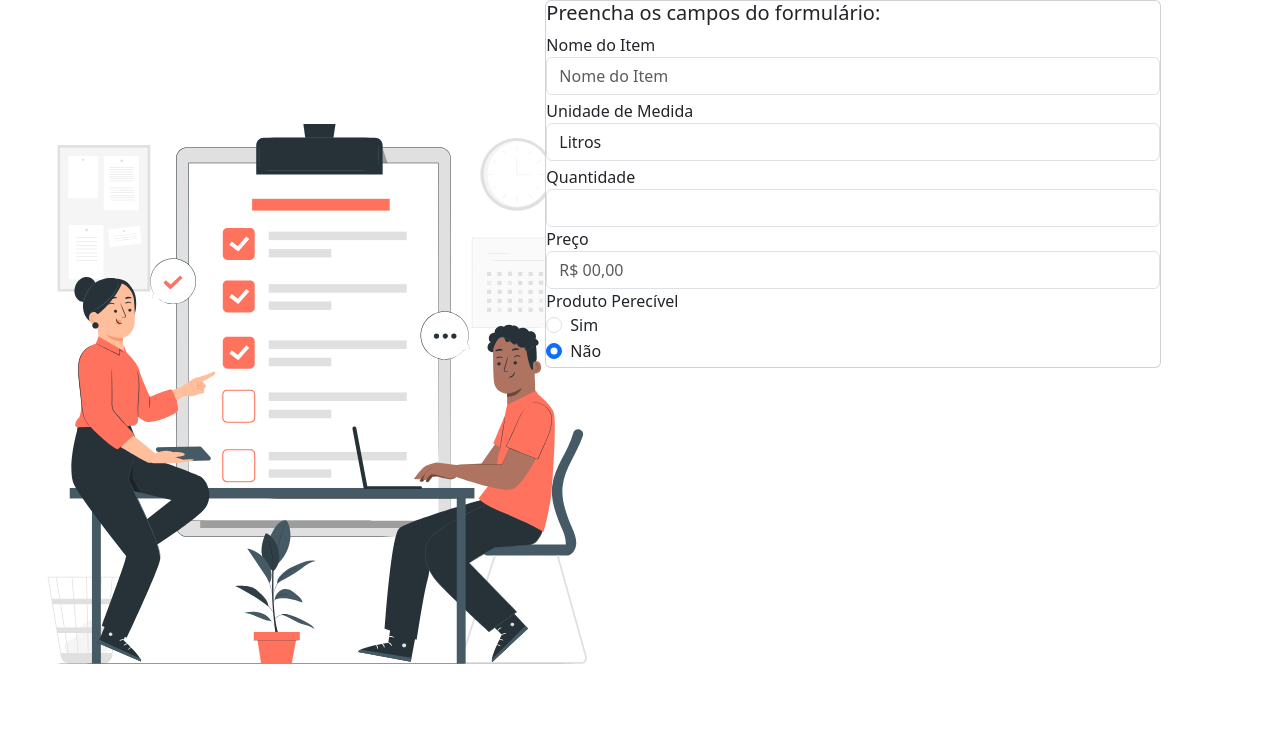
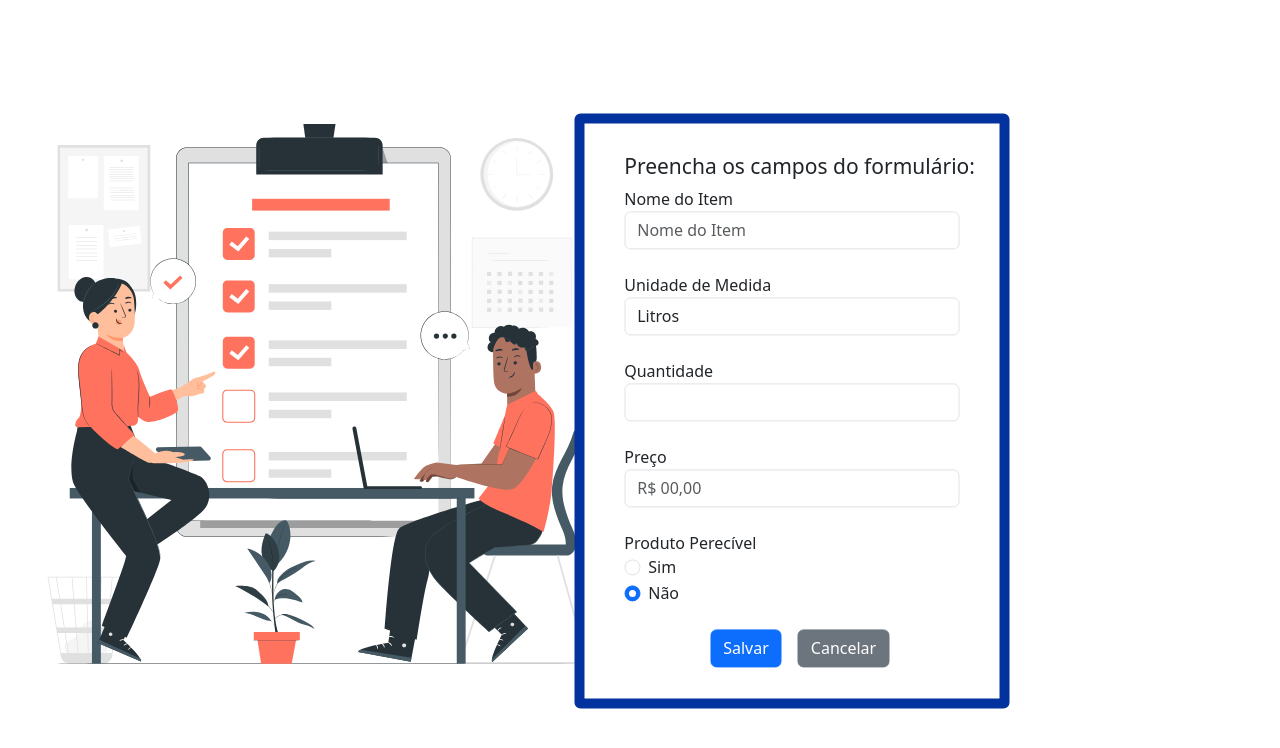
Before and after one commit to bertiGrazi/list_angular, an Angular app in the folder case_angular/: page /additem in a window 1280 px wide. Shown: the top 748 px of the page. Built offline with nearby package versions, Linux system fonts and the light colour scheme.

Commit message:
set cancel and submit buttons and add some styles at css

```diff
--- a/case_angular/src/app/components/add-item/add-item.component.css
+++ b/case_angular/src/app/components/add-item/add-item.component.css
@@ -2,3 +2,17 @@
   width: 600px;
   margin-top: 85px;
 }
+
+.card {
+  top: 60%;
+  left: 40%;
+  width: 435px;
+  padding: 31px 40px;
+  transform: translate(-50%, -50%);
+  border: 10px solid #02329D;
+}
+
+h5 {
+  width: 600px;
+  font-size: 21px;
+}
--- a/case_angular/src/app/components/add-item/add-item.component.html
+++ b/case_angular/src/app/components/add-item/add-item.component.html
@@ -13,13 +13,13 @@
         <div class="class row">
           <form>
             <!--Nome do Item-->
-            <div class="form-group mb-1">
+            <div class="form-group mb-4">
               <label for="exampleFormControlInput1">Nome do Item</label>
               <input type="email" class="form-control" id="exampleFormControlInput1" placeholder="Nome do Item">
             </div>
 
             <!--Unidade de Medida-->
-            <div class="form-group mb-1">
+            <div class="form-group mb-4">
               <label for="exampleFormControlSelect1">Unidade de Medida</label>
               <select class="form-control" id="exampleFormControlSelect1">
                 <option>Litros</option>
@@ -29,19 +29,19 @@
             </div>
 
             <!--Quantidade-->
-            <div class="form-group">
+            <div class="form-group mb-4">
               <label for="exampleFormControlInput1">Quantidade</label>
               <input type="number" class="form-control" id="exampleFormControlInput1" placeholder="">
             </div>
 
             <!--Preço-->
-            <div class="form-group">
+            <div class="form-group mb-4">
               <label for="exampleFormControlInput1">Preço</label>
               <input type="number" class="form-control" id="exampleFormControlInput1" placeholder="R$ 00,00">
             </div>
 
             <!--Produto Perecível-->
-            <div class="form-group mb-1">
+            <div class="form-group mb-4">
               <label for="exampleFormControlInput1">Produto Perecível</label>
               <div class="form-check">
                 <input class="form-check-input" type="radio" name="flexRadioDefault" id="flexRadioDefault1">
@@ -56,6 +56,11 @@
                 </label>
               </div>
             </div>
+
+            <div class="clss text-center">
+              <button type="submit" class="btn btn-primary mx-3">Salvar</button>
+              <button type="submit" class="btn btn-secondary">Cancelar</button>
+            </div>
           </form>
         </div>
       </div>
```
